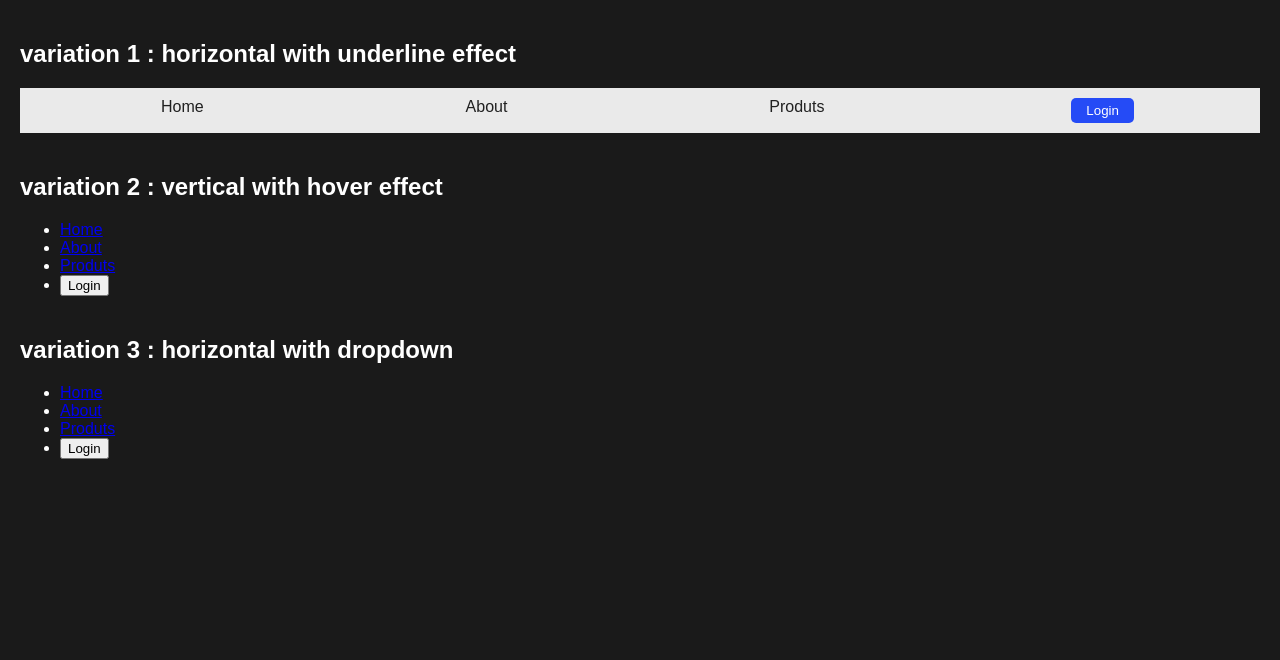
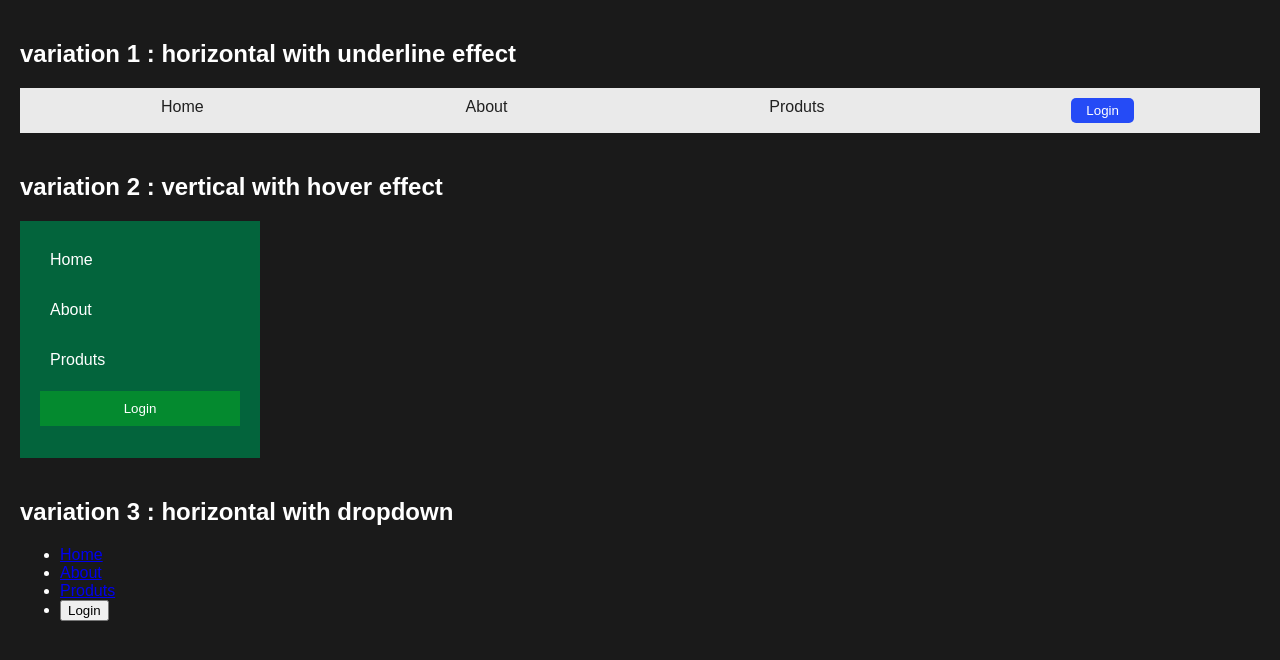
Before and after one commit to hritikthakur-26/nav-bar-1, a plain HTML site: page index.html in a window 1280 px wide. Drawn offline with Linux system fonts and the light colour scheme.

Commit message:
nav-bar 2/3

```diff
--- a/index.html
+++ b/index.html
@@ -78,6 +78,56 @@
 
 
         }
+
+        .nav2 {
+            background-color: #03643c;
+            width: 200px;
+            padding:20px;
+
+
+
+        }
+
+        .nav2 ul {
+            list-style-type: none;
+            margin:0;
+            padding: 0;
+
+        }
+        .nav2 li {
+            margin-bottom: 12px;
+
+        }
+
+        .nav2 a {
+            text-decoration: none;
+            color: #fff;
+            display: block;
+            padding: 10px;
+            width: 100%;
+
+        }
+
+        .nav2 a:hover{
+            background-color: #137e0a;
+
+        }
+
+        .nav2 .login-btn {
+            background-color: #048a2f;
+            color: #fff;
+            border:none;
+            width:100%;
+            padding:10px;
+            cursor:pointer;
+
+        }
+
+        .nav2 .login-btn:hover {
+            background-color: #045411;
+            border: 1px solid white;
+
+        }
     </style>
 </head>
 
```
